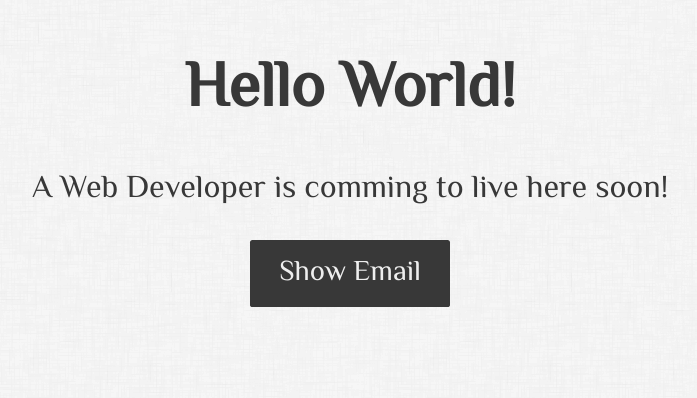
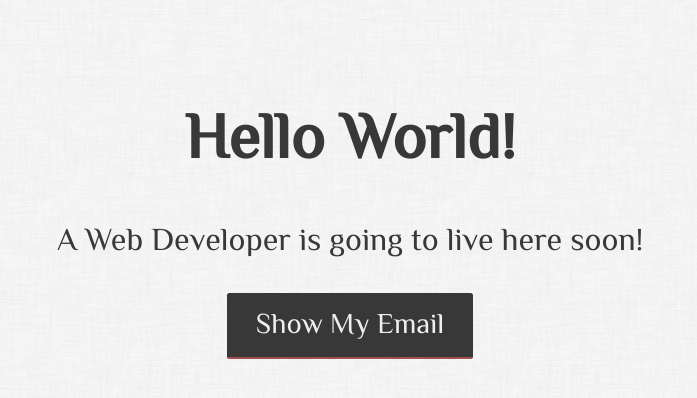
Before and after one commit to AbuShelbayeh/my-website, a website: page dist/index.html in a window 1280 px wide. Shown: the part 188-586 px from the top of the page, without its empty margins (290-987 px from the left). Drawn offline with Linux system fonts and the light colour scheme.

Commit message:
CHanged to grid layout.

```diff
--- a/dist/css/main.css
+++ b/dist/css/main.css
@@ -8,9 +8,12 @@ body {
     background-image: url("../img/dust_scratches.png");
     font-size: 2em;
     text-align: center;
-    padding-top: 25vh;
+    /* padding-top: 25vh; */
     color: rgb(56, 56, 56);
     font-family: 'El Messiri', sans-serif;
+    display: grid;
+    grid-template-rows: 1fr;
+    align-items: center;
 }
 
 
@@ -20,7 +23,7 @@ body {
     border: none;
     color: #eee;
     border-radius: .09em;
-    border-bottom: .1em solid rgb(56, 56, 56);
+    border-bottom: .1em solid rgb(163, 79, 79);
     font-size: .9em;
 
     transition-property: background-color border-color;
@@ -31,7 +34,7 @@ body {
 #showEmailButton:hover {
     cursor: pointer;
     background-color: rgb(66, 66, 66);
-    border-color: rgb(26, 25, 25);
+    border-color: rgb(177, 137, 137);
 
 }
 
--- a/dist/index.html
+++ b/dist/index.html
@@ -4,6 +4,8 @@
     <meta charset="UTF-8">
     <meta name="viewport" content="width=device-width, initial-scale=1.0">
     <meta http-equiv="X-UA-Compatible" content="ie=edge">
+    <meta name="description" content="A professional web developer">
+    <link rel="canonical" href="http://http://saleemabushelbayeh.com/">
     <title>Saleem Abu Shelbayeh | Comming Soon</title>
     <!-- Fonts -->
     <link href="https://fonts.googleapis.com/css?family=El+Messiri" rel="stylesheet">
@@ -13,11 +15,14 @@
     <script src='https://www.google.com/recaptcha/api.js'></script>
 </head>
 <body>
-    <h1>Hello World!</h1>
-    <p>A Web Developer is comming to live here soon!</p>
-    <input id="showEmailButton" type="button" value="Show Email" onclick="showEmail();">
 
-    <p id="myEmail">saleem.abushelbayeh@gmail.com</p>
+    <div>
+        <h1>Hello World!</h1>
+        <p>A Web Developer is going to live here soon!</p>
+        <input id="showEmailButton" type="button" value="Show My Email" onclick="showEmail();">
+
+        <p id="myEmail">saleem.abushelbayeh@gmail.com</p>
+    </div>
 
     <script src="js/script.js"></script>
 </body>
```
